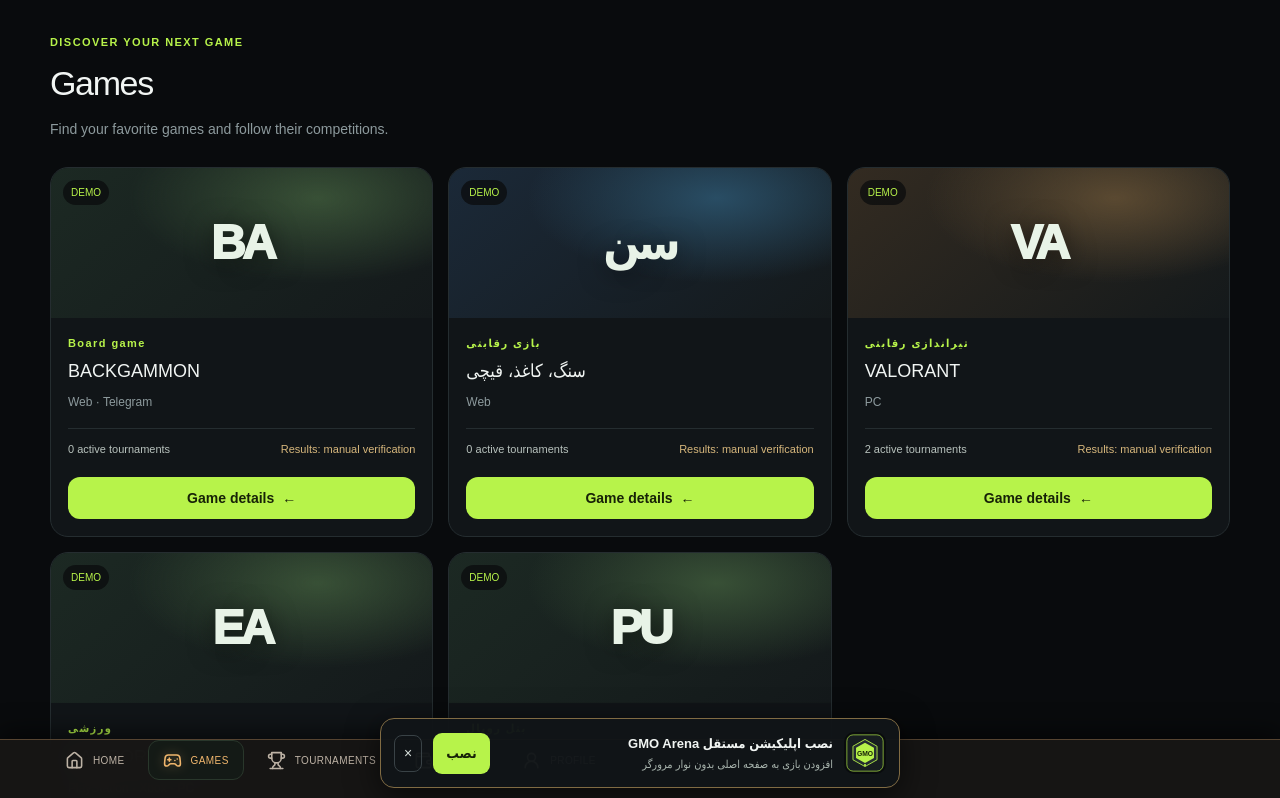
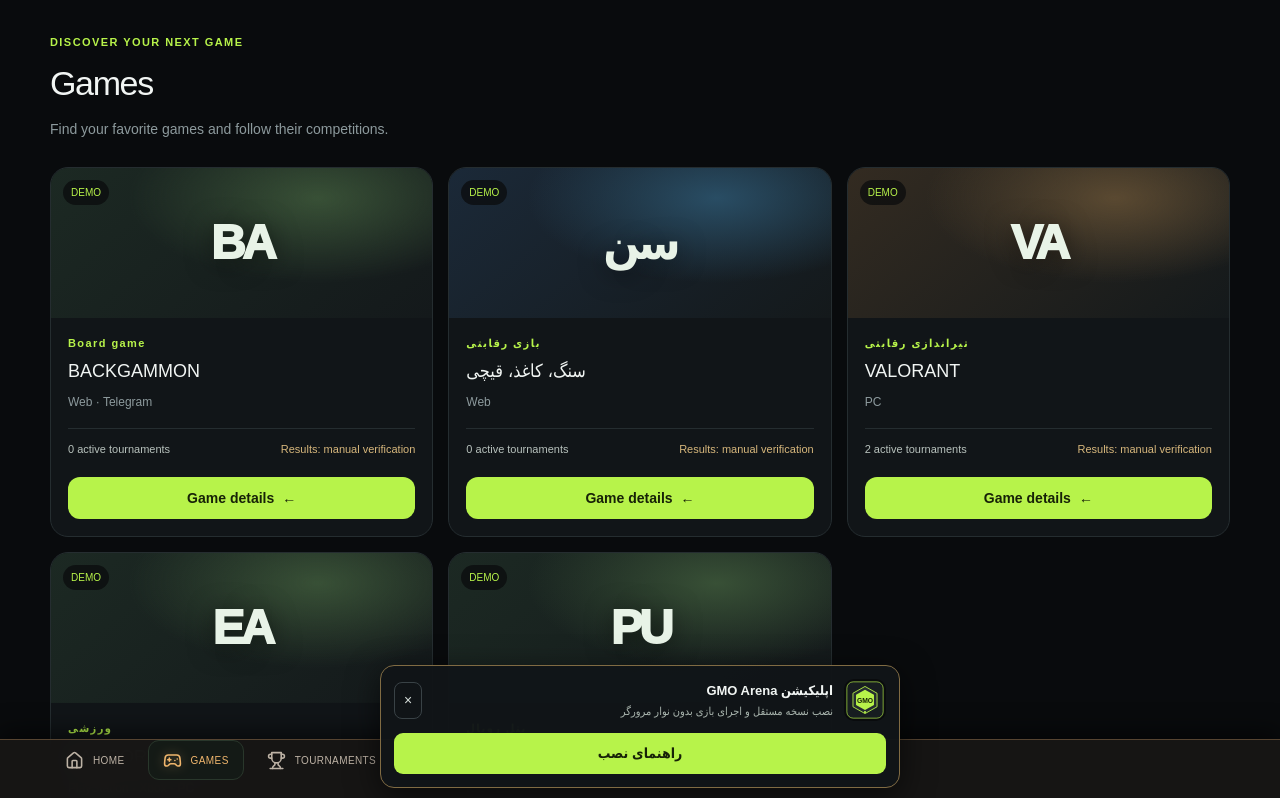
Before and after one commit to omidhub2/GMO_game, a Next.js app: page /games in a window 1280 px wide. Shown: the top 798 px of the page. Built offline with nearby package versions, Linux system fonts and the light colour scheme.

Commit message:
feat: keep Telegram gameplay in-app with optional standalone PWA install

```diff
--- a/src/components/pwa-install.tsx
+++ b/src/components/pwa-install.tsx
@@ -34,8 +34,7 @@ export default function PwaInstall() {
       (navigator as Navigator & { standalone?: boolean }).standalone === true;
     if (standalone) return;
 
-    const telegram = window.Telegram?.WebApp;
-    const telegramContext = Boolean(telegram?.initData);
+    const telegramContext = Boolean(window.Telegram?.WebApp?.initData);
     setInTelegram(telegramContext);
     setVisible(true);
 
@@ -53,16 +52,19 @@ export default function PwaInstall() {
     return () => window.removeEventListener("beforeinstallprompt", onPrompt);
   }, []);
 
-  async function install() {
-    // Telegram's addToHomeScreen creates a Telegram shortcut, not a standalone
-    // browser-installed PWA. Hand the user off to the system browser instead.
-    if (inTelegram) {
+  async function installHere() {
+    if (!browserPrompt) return;
+    await browserPrompt.prompt();
+    const choice = await browserPrompt.userChoice;
+    if (choice.outcome === "accepted") {
+      setAdded(true);
+      setVisible(false);
+    }
+    setBrowserPrompt(null);
+  }
+
+  function openExternalForInstall() {
     const telegram = window.Telegram?.WebApp;
-      setHelp(
-        /iphone|ipad|ipod/i.test(navigator.userAgent)
-          ? "مرورگر بیرونی باز می‌شود. برای نصب در آیفون، صفحه را در Safari باز کنید، Share را بزنید و Add to Home Screen را انتخاب کنید."
-          : "مرورگر بیرونی باز می‌شود. در Chrome گزینه Install app یا Add to Home screen را انتخاب کنید تا نسخه مستقل GMO Arena نصب شود."
-      );
     try {
       if (telegram?.openLink) {
         telegram.openLink(APP_URL, { try_instant_view: false });
@@ -72,42 +74,67 @@ export default function PwaInstall() {
     } catch {
       window.open(APP_URL, "_blank", "noopener,noreferrer");
     }
-      return;
+    setHelp(
+      /iphone|ipad|ipod/i.test(navigator.userAgent) || telegram?.platform === "ios"
+        ? "صفحه را در Safari باز کنید، Share را بزنید و Add to Home Screen را انتخاب کنید."
+        : "صفحه را در Chrome باز کنید و از منو گزینه Install app یا Add to Home screen را انتخاب کنید."
+    );
   }
 
-    if (browserPrompt) {
-      await browserPrompt.prompt();
-      const choice = await browserPrompt.userChoice;
-      if (choice.outcome === "accepted") {
-        setAdded(true);
-        setVisible(false);
-      }
-      return;
-    }
-
-    const isIOS = /iphone|ipad|ipod/i.test(navigator.userAgent);
+  function showInstallInstructions() {
+    const isIOS = /iphone|ipad|ipod/i.test(navigator.userAgent) ||
+      window.Telegram?.WebApp?.platform === "ios";
     setHelp(isIOS
-      ? "برای نصب نسخه مستقل: این صفحه را در Safari باز کنید، Share را بزنید و Add to Home Screen را انتخاب کنید."
-      : "برای نصب نسخه مستقل: منوی Chrome را باز کنید و Install app یا Add to Home screen را انتخاب کنید.");
+      ? "برای نصب PWA مستقل، این آدرس را در Safari باز کنید؛ سپس Share و Add to Home Screen را بزنید."
+      : "برای نصب PWA مستقل، این آدرس را در Chrome باز کنید؛ سپس Install app یا Add to Home screen را انتخاب کنید.");
   }
 
   if (!visible || added) return null;
 
   return (
-    <aside aria-label="Install GMO Arena" style={{ position: "fixed", zIndex: 150, insetInline: 12, bottom: "max(12px, env(safe-area-inset-bottom))", maxWidth: 520, marginInline: "auto", padding: 13, border: "1px solid #806b43", borderRadius: 14, background: "rgba(17,21,24,.97)", color: "#f1f5f3", boxShadow: "0 8px 32px #0009", direction: "rtl" }}>
+    <aside aria-label="GMO Arena app installation" style={{ position: "fixed", zIndex: 150, insetInline: 12, bottom: "max(12px, env(safe-area-inset-bottom))", maxWidth: 520, marginInline: "auto", padding: 13, border: "1px solid #806b43", borderRadius: 14, background: "rgba(17,21,24,.97)", color: "#f1f5f3", boxShadow: "0 8px 32px #0009", direction: "rtl" }}>
       <div style={{ display: "flex", alignItems: "center", gap: 11 }}>
         <img src="/icons/gmo-arena-192.svg" width="42" height="42" alt="" style={{ borderRadius: 10 }} />
         <div style={{ flex: 1, minWidth: 0 }}>
-          <strong style={{ display: "block", fontSize: 13 }}>نصب اپلیکیشن مستقل GMO Arena</strong>
+          <strong style={{ display: "block", fontSize: 13 }}>اپلیکیشن GMO Arena</strong>
           <span style={{ display: "block", marginTop: 3, color: "#aab6af", fontSize: 11 }}>
-            {inTelegram ? "باز کردن مرورگر برای نصب PWA واقعی" : "افزودن بازی به صفحه اصلی بدون نوار مرورگر"}
+            {inTelegram
+              ? "بازی همین‌جا در تلگرام اجرا می‌شود؛ نصب PWA مستقل اختیاری است."
+              : "نصب نسخه مستقل و اجرای بازی بدون نوار مرورگر"}
           </span>
         </div>
-        <button type="button" onClick={() => void install()} style={{ border: 0, borderRadius: 9, padding: "10px 13px", background: "#b7f34a", color: "#172207", fontWeight: 800, whiteSpace: "nowrap" }}>
-          {inTelegram ? "ادامه در مرورگر" : "نصب"}
-        </button>
         <button type="button" aria-label="بستن" onClick={() => setVisible(false)} style={{ border: "1px solid #394246", borderRadius: 8, padding: "7px 9px", background: "transparent", color: "#d8e0dc" }}>×</button>
       </div>
+
+      {inTelegram ? (
+        <div style={{ display: "flex", gap: 8, marginTop: 12 }}>
+          {browserPrompt ? (
+            <button type="button" onClick={() => void installHere()} style={{ flex: 1, border: 0, borderRadius: 9, padding: "10px 12px", background: "#b7f34a", color: "#172207", fontWeight: 800 }}>
+              نصب همین‌جا
+            </button>
+          ) : (
+            <button type="button" onClick={() => setVisible(false)} style={{ flex: 1, border: "1px solid #52605a", borderRadius: 9, padding: "10px 12px", background: "#20282a", color: "#f1f5f3", fontWeight: 700 }}>
+              ادامه بازی در تلگرام
+            </button>
+          )}
+          <button type="button" onClick={openExternalForInstall} style={{ flex: 1, border: 0, borderRadius: 9, padding: "10px 12px", background: "#b7f34a", color: "#172207", fontWeight: 800 }}>
+            نصب PWA مستقل
+          </button>
+        </div>
+      ) : (
+        <div style={{ display: "flex", gap: 8, marginTop: 12 }}>
+          {browserPrompt ? (
+            <button type="button" onClick={() => void installHere()} style={{ flex: 1, border: 0, borderRadius: 9, padding: "10px 12px", background: "#b7f34a", color: "#172207", fontWeight: 800 }}>
+              نصب اپلیکیشن
+            </button>
+          ) : (
+            <button type="button" onClick={showInstallInstructions} style={{ flex: 1, border: 0, borderRadius: 9, padding: "10px 12px", background: "#b7f34a", color: "#172207", fontWeight: 800 }}>
+              راهنمای نصب
+            </button>
+          )}
+        </div>
+      )}
+
       {help && <p role="status" style={{ margin: "10px 2px 0", color: "#f0d6a4", fontSize: 11, lineHeight: 1.8 }}>{help}</p>}
     </aside>
   );
```
Lines whose indentation alone changed are shown as unchanged.
